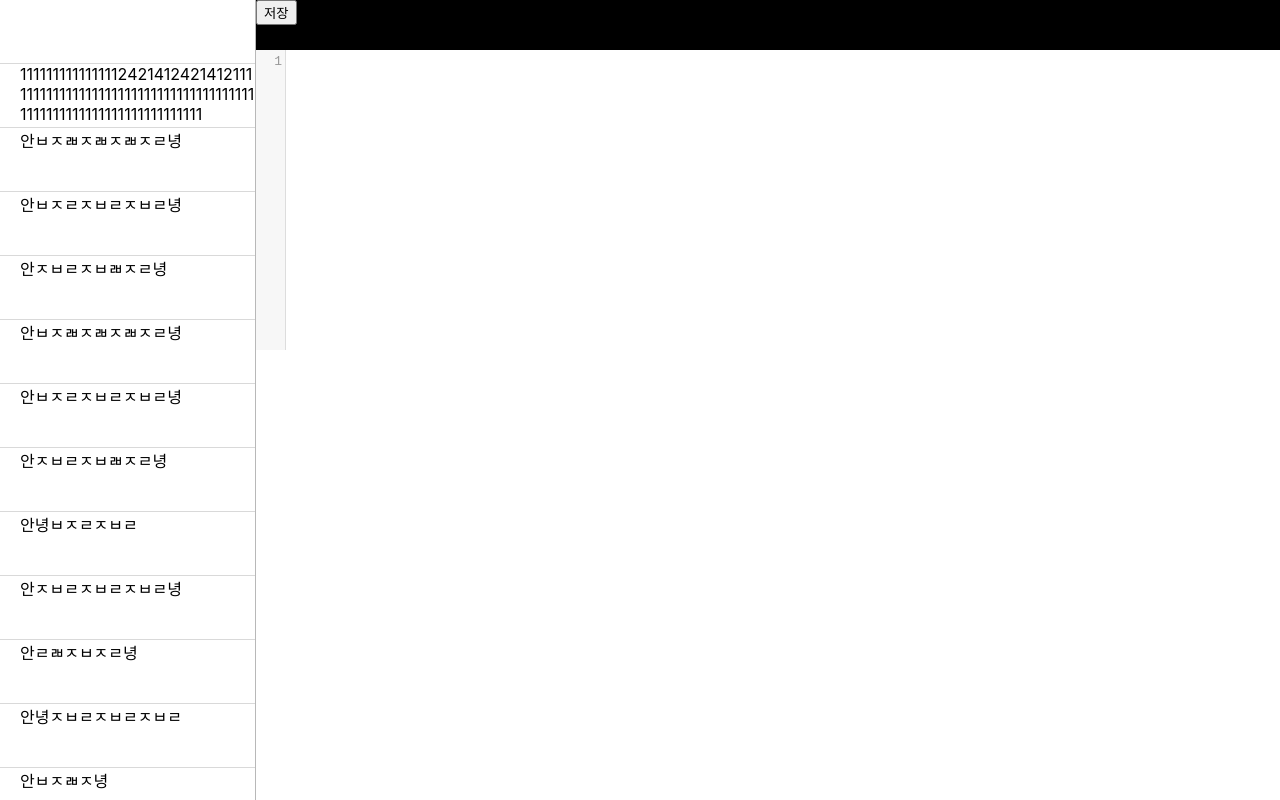
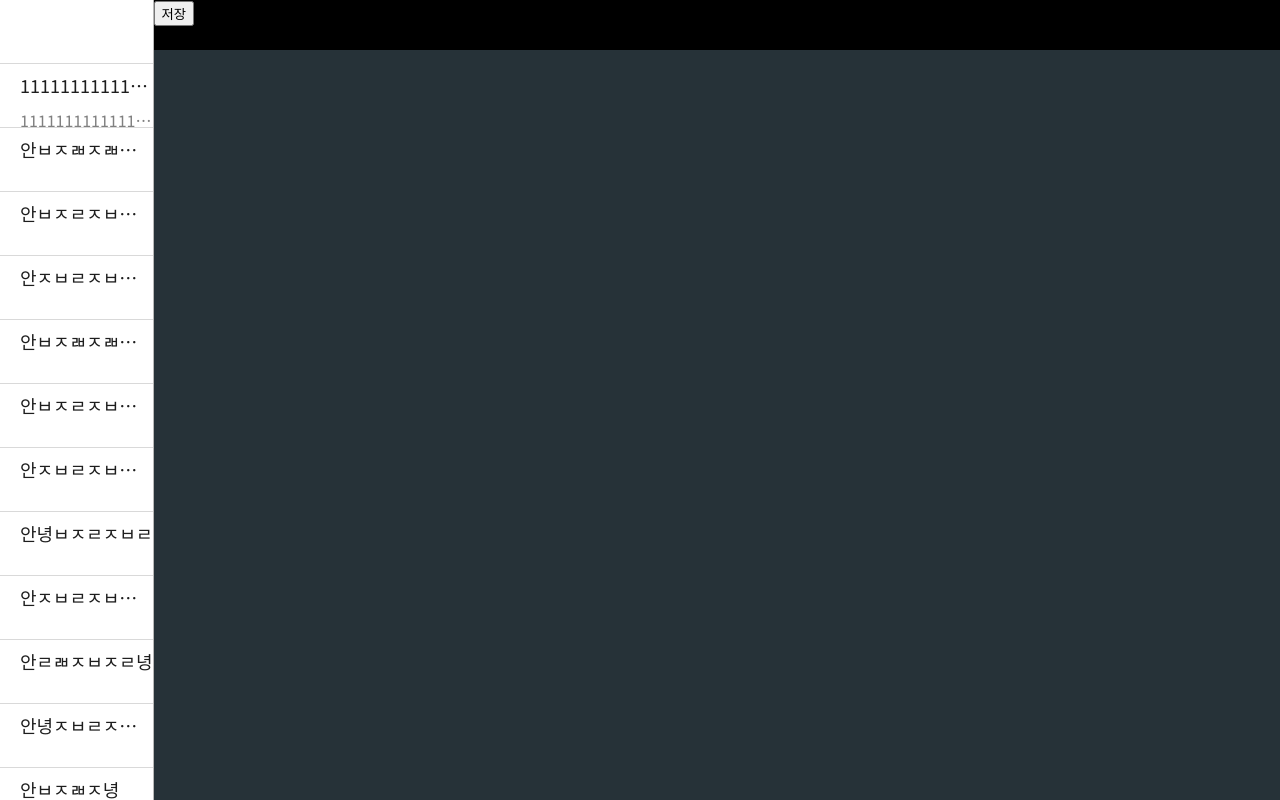
Before and after one commit to Kanary159357/Conote, a React (Create React App) app: page / in a window 1280 px wide. Built offline with nearby package versions, Linux system fonts and the light colour scheme.

Commit message:
CodeMirrorStyled, Item resized,

```diff
--- a/src/App.tsx
+++ b/src/App.tsx
@@ -1,10 +1,15 @@
-import React,{useState} from 'react';
+import React,{useCallback, useState} from 'react';
 import ContentMenu from './components/ContentMenu';
 import ContentView from './components/ContentView';
+
 import styled,{createGlobalStyle} from 'styled-components';
 
 const GlobalStyle = createGlobalStyle`
   box-sizing:border-box;
+  @import url('https://fonts.googleapis.com/css?family=Source+Sans+Pro:regular,bold,italic&subset=latin,latin-ext');
+  body{
+    font-family: 'Noto Sans KR', sans-serif;
+  }
 `
 
 const Wrapper = styled.div`
--- /dev/null
+++ b/src/components/CodeMirror.css
@@ -0,0 +1,356 @@
+/* BASICS */
+@import url(//fonts.googleapis.com/earlyaccess/notosanskr.css);
+
+
+.CodeMirror {
+  /* Set height, width, borders, and global font properties here */
+  font-family: 'Noto Sans KR', sans-serif;
+  height: calc(100%);
+  color: black;
+  font-size: 20px;
+  direction: ltr;
+}
+
+/* PADDING */
+
+.CodeMirror-lines {
+  padding: 50px 50px; /* Vertical padding around content */
+}
+.CodeMirror pre.CodeMirror-line,
+.CodeMirror pre.CodeMirror-line-like {
+  padding: 0 4px; /* Horizontal padding of content */
+}
+
+.CodeMirror-scrollbar-filler, .CodeMirror-gutter-filler {
+  background-color: white; /* The little square between H and V scrollbars */
+}
+
+/* GUTTER */
+
+.CodeMirror-gutters {
+  border-right: 1px solid #ddd;
+  background-color: #f7f7f7;
+  white-space: nowrap;
+}
+.CodeMirror-linenumbers {}
+.CodeMirror-linenumber {
+  padding: 0 3px 0 5px;
+  min-width: 20px;
+  text-align: right;
+  color: #999;
+  white-space: nowrap;
+}
+
+.CodeMirror-guttermarker { color: black; }
+.CodeMirror-guttermarker-subtle { color: #999; }
+
+/* CURSOR */
+
+.CodeMirror-cursor {
+  border-left: 1px solid black;
+  border-right: none;
+  width: 0;
+}
+/* Shown when moving in bi-directional text */
+.CodeMirror div.CodeMirror-secondarycursor {
+  border-left: 1px solid silver;
+}
+.cm-fat-cursor .CodeMirror-cursor {
+  width: auto;
+  border: 0 !important;
+  background: #7e7;
+}
+.cm-fat-cursor div.CodeMirror-cursors {
+  z-index: 1;
+}
+.cm-fat-cursor-mark {
+  background-color: rgba(20, 255, 20, 0.5);
+  -webkit-animation: blink 1.06s steps(1) infinite;
+  -moz-animation: blink 1.06s steps(1) infinite;
+  animation: blink 1.06s steps(1) infinite;
+}
+.cm-animate-fat-cursor {
+  width: auto;
+  border: 0;
+  -webkit-animation: blink 1.06s steps(1) infinite;
+  -moz-animation: blink 1.06s steps(1) infinite;
+  animation: blink 1.06s steps(1) infinite;
+  background-color: #7e7;
+}
+@-moz-keyframes blink {
+  0% {}
+  50% { background-color: transparent; }
+  100% {}
+}
+@-webkit-keyframes blink {
+  0% {}
+  50% { background-color: transparent; }
+  100% {}
+}
+@keyframes blink {
+  0% {}
+  50% { background-color: transparent; }
+  100% {}
+}
+
+/* Can style cursor different in overwrite (non-insert) mode */
+.CodeMirror-overwrite .CodeMirror-cursor {}
+
+.cm-tab { display: inline-block; text-decoration: inherit; }
+
+.CodeMirror-rulers {
+  position: absolute;
+  left: 0; right: 0; top: -50px; bottom: 0;
+  overflow: hidden;
+}
+.CodeMirror-ruler {
+  border-left: 1px solid #ccc;
+  top: 0; bottom: 0;
+  position: absolute;
+}
+
+/* DEFAULT THEME */
+
+.cm-s-default .cm-header {color: blue;}
+.cm-s-default .cm-quote {color: #090;}
+.cm-negative {color: #d44;}
+.cm-positive {color: #292;}
+.cm-header, .cm-strong {font-weight: bold;}
+.cm-header-1{
+    font-size: 3rem;
+}
+.cm-em {font-style: italic;}
+.cm-link {text-decoration: underline;}
+.cm-strikethrough {text-decorat1ion: line-through;}
+
+.cm-s-default .cm-keyword {color: #708;}
+.cm-s-default .cm-atom {color: #219;}
+.cm-s-default .cm-number {color: #164;}
+.cm-s-default .cm-def {color: #00f;}
+.cm-s-default .cm-variable,
+.cm-s-default .cm-punctuation,
+.cm-s-default .cm-property,
+.cm-s-default .cm-operator {}
+.cm-s-default .cm-variable-2 {color: #05a;}
+.cm-s-default .cm-variable-3, .cm-s-default .cm-type {color: #085;}
+.cm-s-default .cm-comment {color: #a50;}
+.cm-s-default .cm-string {color: #a11;}
+.cm-s-default .cm-string-2 {color: #f50;}
+.cm-s-default .cm-meta {color: #555;}
+.cm-s-default .cm-qualifier {color: #555;}
+.cm-s-default .cm-builtin {color: #30a;}
+.cm-s-default .cm-bracket {color: #997;}
+.cm-s-default .cm-tag {color: #170;}
+.cm-s-default .cm-attribute {color: #00c;}
+.cm-s-default .cm-hr {color: #999;}
+.cm-s-default .cm-link {color: #00c;}
+
+.cm-s-default .cm-error {color: #f00;}
+.cm-invalidchar {color: #f00;}
+
+.CodeMirror-composing { border-bottom: 2px solid; }
+
+/* Default styles for common addons */
+
+div.CodeMirror span.CodeMirror-matchingbracket {color: #0b0;}
+div.CodeMirror span.CodeMirror-nonmatchingbracket {color: #a22;}
+.CodeMirror-matchingtag { background: rgba(255, 150, 0, .3); }
+.CodeMirror-activeline-background {background: #e8f2ff;}
+
+/* STOP */
+
+/* The rest of this file contains styles related to the mechanics of
+   the editor. You probably shouldn't touch them. */
+
+.CodeMirror {
+  position: relative;
+  overflow: hidden;
+  background: white;
+}
+
+.CodeMirror-scroll {
+  overflow: scroll !important; /* Things will break if this is overridden */
+  /* 50px is the magic margin used to hide the element's real scrollbars */
+  /* See overflow: hidden in .CodeMirror */
+  margin-bottom: -50px; margin-right: -50px;
+  padding-bottom: 50px;
+  height: 100%;
+  outline: none; /* Prevent dragging from highlighting the element */
+  position: relative;
+}
+.CodeMirror-sizer {
+  position: relative;
+  border-right: 50px solid transparent;
+}
+
+/* The fake, visible scrollbars. Used to force redraw during scrolling
+   before actual scrolling happens, thus preventing shaking and
+   flickering artifacts. */
+.CodeMirror-vscrollbar, .CodeMirror-hscrollbar, .CodeMirror-scrollbar-filler, .CodeMirror-gutter-filler {
+  position: absolute;
+  z-index: 6;
+  display: none;
+  outline: none;
+}
+.CodeMirror-vscrollbar {
+  right: 0; top: 0;
+  overflow-x: hidden;
+  overflow-y: scroll;
+}
+.CodeMirror-hscrollbar {
+  bottom: 0; left: 0;
+  overflow-y: hidden;
+  overflow-x: scroll;
+}
+.CodeMirror-scrollbar-filler {
+  right: 0; bottom: 0;
+}
+.CodeMirror-gutter-filler {
+  left: 0; bottom: 0;
+}
+
+.CodeMirror-gutters {
+  position: absolute; left: 0; top: 0;
+  min-height: 100%;
+  z-index: 3;
+}
+.CodeMirror-gutter {
+  white-space: normal;
+  height: 100%;
+  display: inline-block;
+  vertical-align: top;
+  margin-bottom: -50px;
+}
+.CodeMirror-gutter-wrapper {
+  position: absolute;
+  z-index: 4;
+  background: none !important;
+  border: none !important;
+}
+.CodeMirror-gutter-background {
+  position: absolute;
+  top: 0; bottom: 0;
+  z-index: 4;
+}
+.CodeMirror-gutter-elt {
+  position: absolute;
+  cursor: default;
+  z-index: 4;
+}
+.CodeMirror-gutter-wrapper ::selection { background-color: transparent }
+.CodeMirror-gutter-wrapper ::-moz-selection { background-color: transparent }
+
+.CodeMirror-lines {
+  cursor: text;
+  min-height: 1px; /* prevents collapsing before first draw */
+}
+.CodeMirror pre.CodeMirror-line,
+.CodeMirror pre.CodeMirror-line-like {
+  /* Reset some styles that the rest of the page might have set */
+  -moz-border-radius: 0; -webkit-border-radius: 0; border-radius: 0;
+  border-width: 0;
+  background: transparent;
+  font-family: inherit;
+  font-size: inherit;
+  margin: 0;
+  white-space: pre;
+  word-wrap: normal;
+  line-height: inherit;
+  color: inherit;
+  z-index: 2;
+  position: relative;
+  overflow: visible;
+  -webkit-tap-highlight-color: transparent;
+  -webkit-font-variant-ligatures: contextual;
+  font-variant-ligatures: contextual;
+}
+.CodeMirror-wrap pre.CodeMirror-line,
+.CodeMirror-wrap pre.CodeMirror-line-like {
+  word-wrap: break-word;
+  white-space: pre-wrap;
+  word-break: normal;
+}
+
+.CodeMirror-linebackground {
+  position: absolute;
+  left: 0; right: 0; top: 0; bottom: 0;
+  z-index: 0;
+}
+
+.CodeMirror-linewidget {
+  position: relative;
+  z-index: 2;
+  padding: 0.1px; /* Force widget margins to stay inside of the container */
+}
+
+.CodeMirror-widget {}
+
+.CodeMirror-rtl pre { direction: rtl; }
+
+.CodeMirror-code {
+  outline: none;
+}
+
+/* Force content-box sizing for the elements where we expect it */
+.CodeMirror-scroll,
+.CodeMirror-sizer,
+.CodeMirror-gutter,
+.CodeMirror-gutters,
+.CodeMirror-linenumber {
+  -moz-box-sizing: content-box;
+  box-sizing: content-box;
+}
+
+.CodeMirror-measure {
+  position: absolute;
+  width: 100%;
+  height: 0;
+  overflow: hidden;
+  visibility: hidden;
+}
+
+.CodeMirror-cursor {
+  position: absolute;
+  pointer-events: none;
+}
+.CodeMirror-measure pre { position: static; }
+
+div.CodeMirror-cursors {
+  visibility: hidden;
+  position: relative;
+  z-index: 3;
+}
+div.CodeMirror-dragcursors {
+  visibility: visible;
+}
+
+.CodeMirror-focused div.CodeMirror-cursors {
+  visibility: visible;
+}
+
+.CodeMirror-selected { background: #d9d9d9; }
+.CodeMirror-focused .CodeMirror-selected { background: #d7d4f0; }
+.CodeMirror-crosshair { cursor: crosshair; }
+.CodeMirror-line::selection, .CodeMirror-line > span::selection, .CodeMirror-line > span > span::selection { background: #d7d4f0; }
+.CodeMirror-line::-moz-selection, .CodeMirror-line > span::-moz-selection, .CodeMirror-line > span > span::-moz-selection { background: #d7d4f0; }
+
+.cm-searching {
+  background-color: #ffa;
+  background-color: rgba(255, 255, 0, .4);
+}
+
+/* Used to force a border model for a node */
+.cm-force-border { padding-right: .1px; }
+
+@media print {
+  /* Hide the cursor when printing */
+  .CodeMirror div.CodeMirror-cursors {
+    visibility: hidden;
+  }
+}
+
+/* See issue #2901 */
+.cm-tab-wrap-hack:after { content: ''; }
+
+/* Help users use markselection to safely style text background */
+span.CodeMirror-selectedtext { background: none; }
--- a/src/components/ContentItem.tsx
+++ b/src/components/ContentItem.tsx
@@ -1,18 +1,34 @@
 import React from 'react';
-import styled from 'styled-components';
+import styled,{css} from 'styled-components';
 
 const ItemWrapper = styled.div`
     height: calc(8% - 1px);
     overflow:hidden;
     padding-left: 20px;
-    word-break:break-all;
-    white-space:ellipse;
+    white-space:nowrap;
+    text-overflow: ellipsis;
     border-bottom : 1px solid #d9d9d9;
+`
 
+const ItemCss = css`
+    text-overflow:ellipsis;
+    white-space:nowrap;
+    overflow:hidden;
+`
+
+const ItemContent = styled.div`
+    ${ItemCss};
+    font-size:16px;
+    padding-top:10px;
+    color: #808080;
 `
 const ItemTitle = styled.div`
-    text-overflow:ellipsis;
+    ${ItemCss};
+    font-size: 18px;
+    padding-top : 8px;
+    color:#1d1d1d;
 `
+
 
 interface ItemProps {
     item : {description:String;
@@ -26,11 +42,13 @@ const ContentItem = ({item, onClick}:ItemProps)=>{
     const handleClick = ()=>{
         onClick(item.id);
     }
-    const Ti = item.description.substring(0,item.description.indexOf('\n'))
+    const line = item.description.indexOf('\n') ==-1 ? item.description.length : item.description.indexOf('\n');
+    const Ti = item.description.substring(0,line)
+    const Ma = item.description.substring(line);
     return(
         <ItemWrapper onClick={handleClick}>
             <ItemTitle>{Ti}</ItemTitle>
-            {item.description}
+            <ItemContent>{Ma}</ItemContent>
         </ItemWrapper>
     )
 }
--- a/src/components/ContentMenu.tsx
+++ b/src/components/ContentMenu.tsx
@@ -1,7 +1,7 @@
 import styled from 'styled-components';
 import ContentItem from './ContentItem';
 const MenuWrapper = styled.div`
-    width: calc(20% - 1px);
+    width: calc(12% - 1px);
     height:100%;
     background: #fff;
     overflow-y:scroll;
--- a/src/components/ContentView.tsx
+++ b/src/components/ContentView.tsx
@@ -1,14 +1,15 @@
 import styled from 'styled-components';
 import {useEffect,useRef} from 'react'
 import'codemirror/mode/css/css';
-import 'codemirror/lib/codemirror.css';
+import './CodeMirror.css';
 import 'codemirror/theme/material.css';
-import 'codemirror/mode/xml/xml';
 import 'codemirror/mode/javascript/javascript';
-
+import 'codemirror/mode/markdown/markdown';
+import 'codemirror/addon/scroll/simplescrollbars.js'
+import 'codemirror/addon/scroll/simplescrollbars.css'
 const CodeMirror = require('codemirror');
 const ViewWrapper = styled.div`
-    width: 80%;
+    width: 88%;
     height: 100%;
     display:flex;
     flex-direction:column;
@@ -24,13 +25,7 @@ const ViewContent = styled.div`
     &::-webkit-scrollbar {
         display: none;
     }
-    .react-codemirror2{
-        height:50%;
-        .CodeMirror{
-            height:100%;
-            font-size:20px;
-        }
-    }
+
 `
 const ViewResult = styled.div`
 
@@ -49,16 +44,24 @@ const ContentView = ({item, onChange}:ViewProp)=>{
             onChange(item.id, editor.getValue());
         }
         codeMirror.current= CodeMirror.fromTextArea(editorRef.current!,{
-            lineNumbers: true,
-            mode:"markdown",
+            mode:'markdown',
+            lineWrapping:'true',
+            theme: 'material',
+            scrollbarStyle:'overlay'
         });
         codeMirror.current?.setValue(item.description);
         codeMirror.current?.on('change', handleChange);
+        codeMirror.current?.on('cursorActivity', (doc)=>console.log(doc.getSelection()));
+
         return()=>{
             if(codeMirror.current) codeMirror.current.toTextArea();
         }
+
     },[item.id])
 
+    useEffect(()=>{
+
+    },[])
     return(
         <ViewWrapper>
         <ViewMenu>
```
